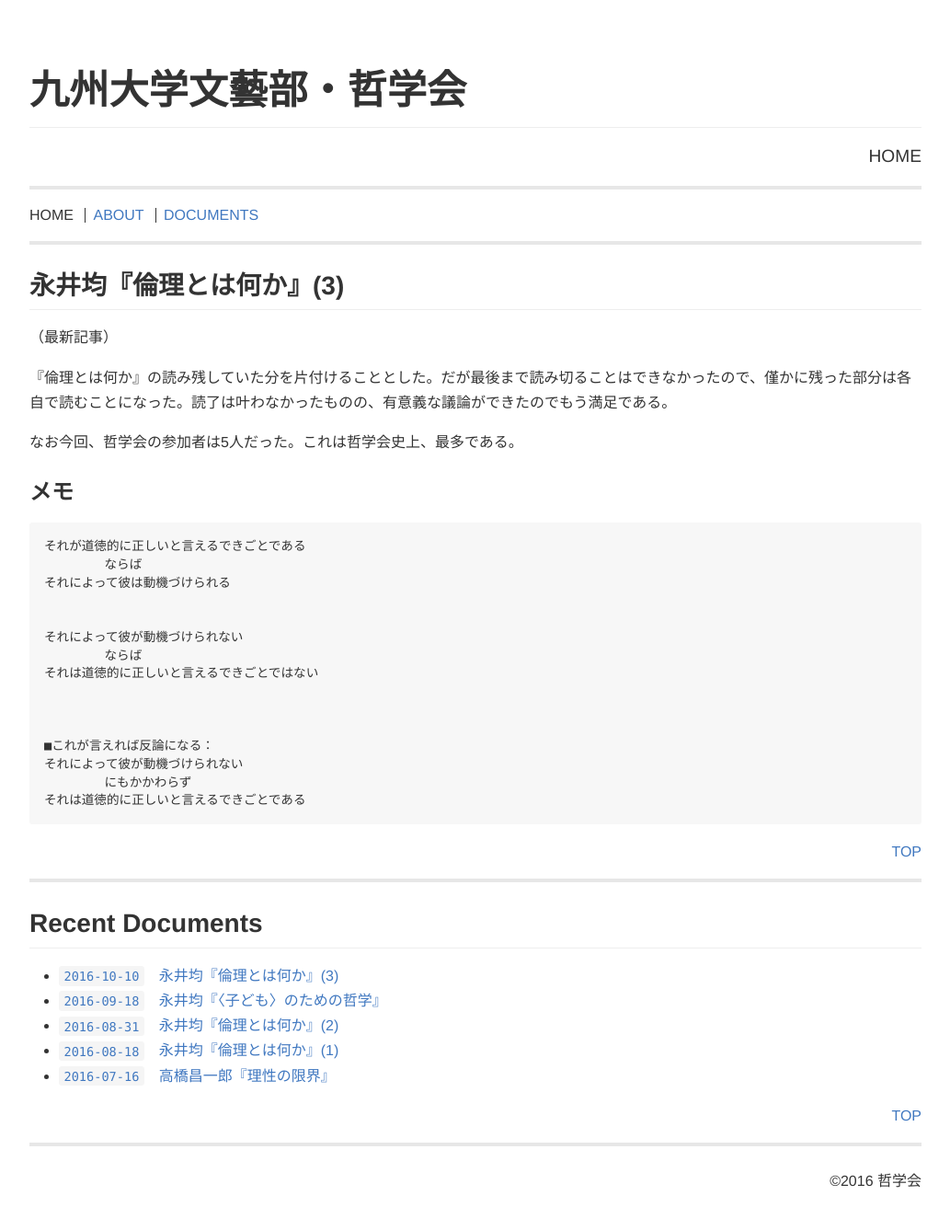
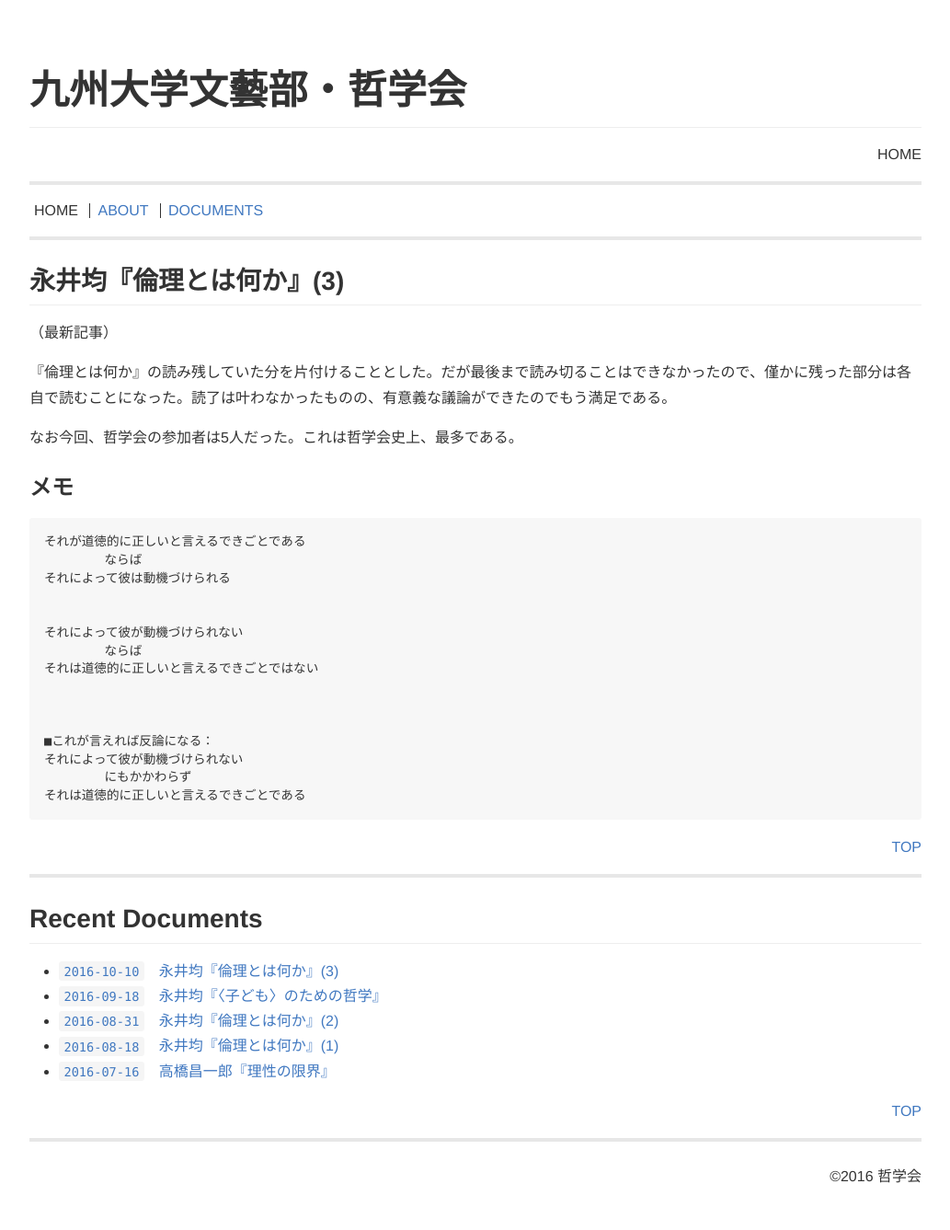
Before and after one commit to qdaibungei/philosophy, a Jekyll site: the page built from docs/index.md, in a window 1280 px wide. Shown: the whole page at 92% size, without its empty margins (123-1156 px from the left). Built offline with Jekyll 4.4.1, drawn with Linux system fonts in a browser that asks for light colours.

Commit message:
fix css/style.css

```diff
--- a/docs/assets/css/style.css
+++ b/docs/assets/css/style.css
@@ -712,6 +712,7 @@
 div#HEADER{}
 ul#PAN{
 	text-align: right;
+	font-size: 1rem;
 }
 ul#PAN li{
 	display: inline-block;
@@ -727,7 +728,7 @@
 }
 div#MENU ul{
 	line-height: 1;
-	margin: 20px 0 20px;
+	margin: 20px 5px 20px;
 }
 div#MENU li{
 	display: inline-block;
```
